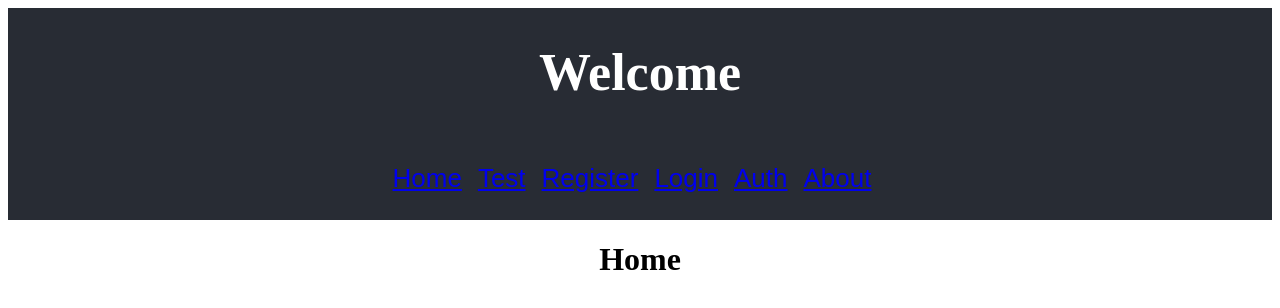
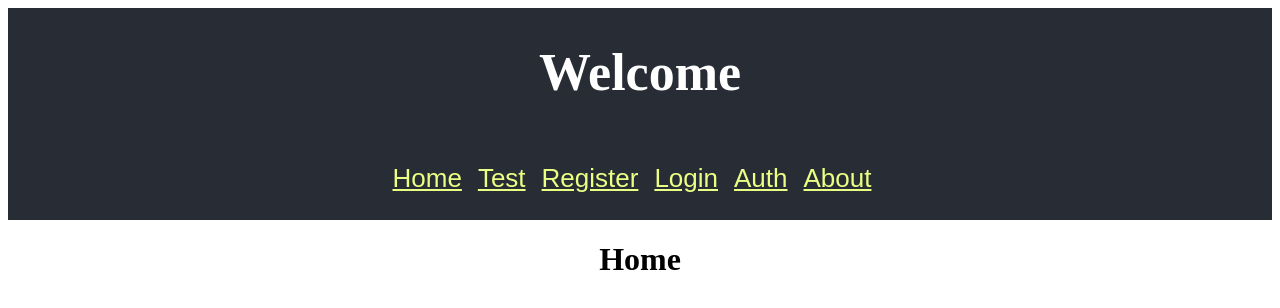
Before and after one commit to emeu17/serverless-react, a React (Create React App) app: page / in a window 1280 px wide. Shown: the top 308 px of the page. Built offline with nearby package versions, Linux system fonts and the light colour scheme.

Commit message:
updated css color for nav links

```diff
--- a/src/App.css
+++ b/src/App.css
@@ -14,11 +14,12 @@
 }
 
 .App-link {
-  color: #61dafb;
+  color: #ebff84
 }
 
 .nav {
     margin-right: 2vh;
+    color: #ebff84;
 }
 
 @keyframes App-logo-spin {
```
